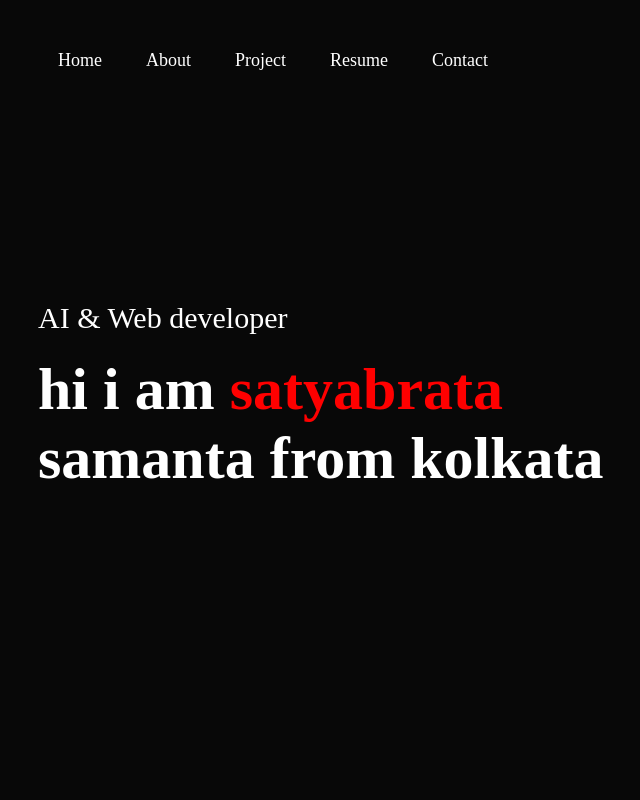
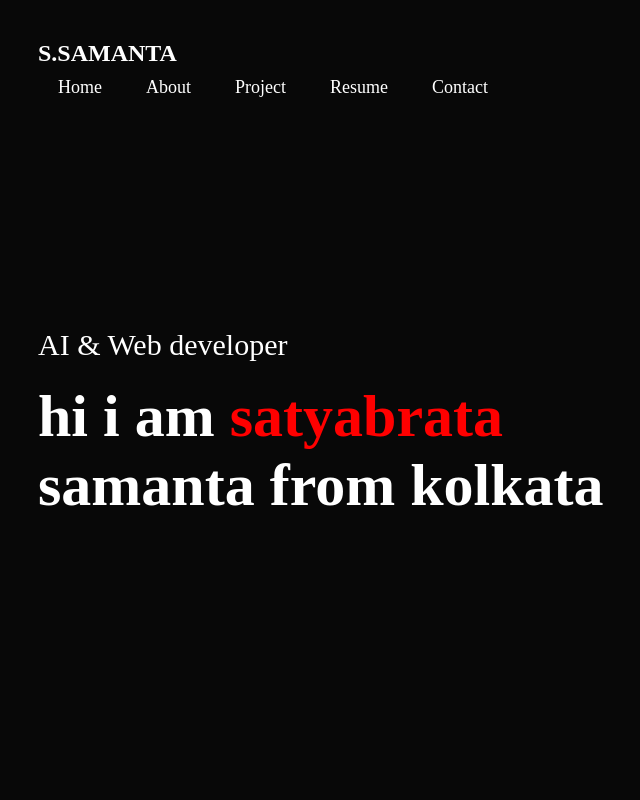
Before and after one commit to Satyabrata69/learning_git, a plain HTML site: page index.html in a window 1280 px wide. Shown: the top 800 px of the page, without its empty margins (52-692 px from the left). Drawn offline with Linux system fonts and the light colour scheme.

Commit message:
use . operation

```diff
--- a/index.html
+++ b/index.html
@@ -16,6 +16,7 @@
         <nav>
           <!-- <img src="images/logo4.png" class="logo" /> -->
           <!-- <h1 style="color: red">s.samanta</h1> -->
+          <h1>S.SAMANTA</h1>
           <ul id="sidemenu">
             <li><a href="#header">Home</a></li>
             <li><a href="#about">About</a></li>
```
